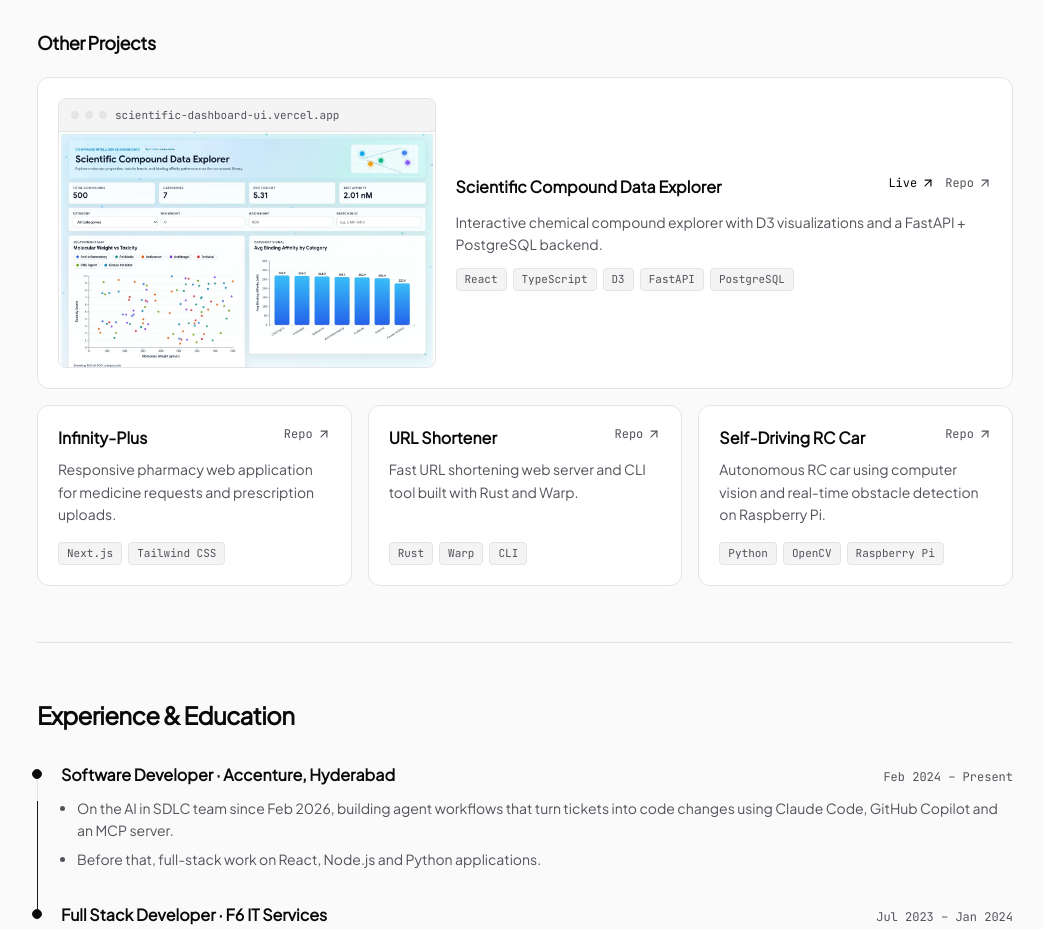
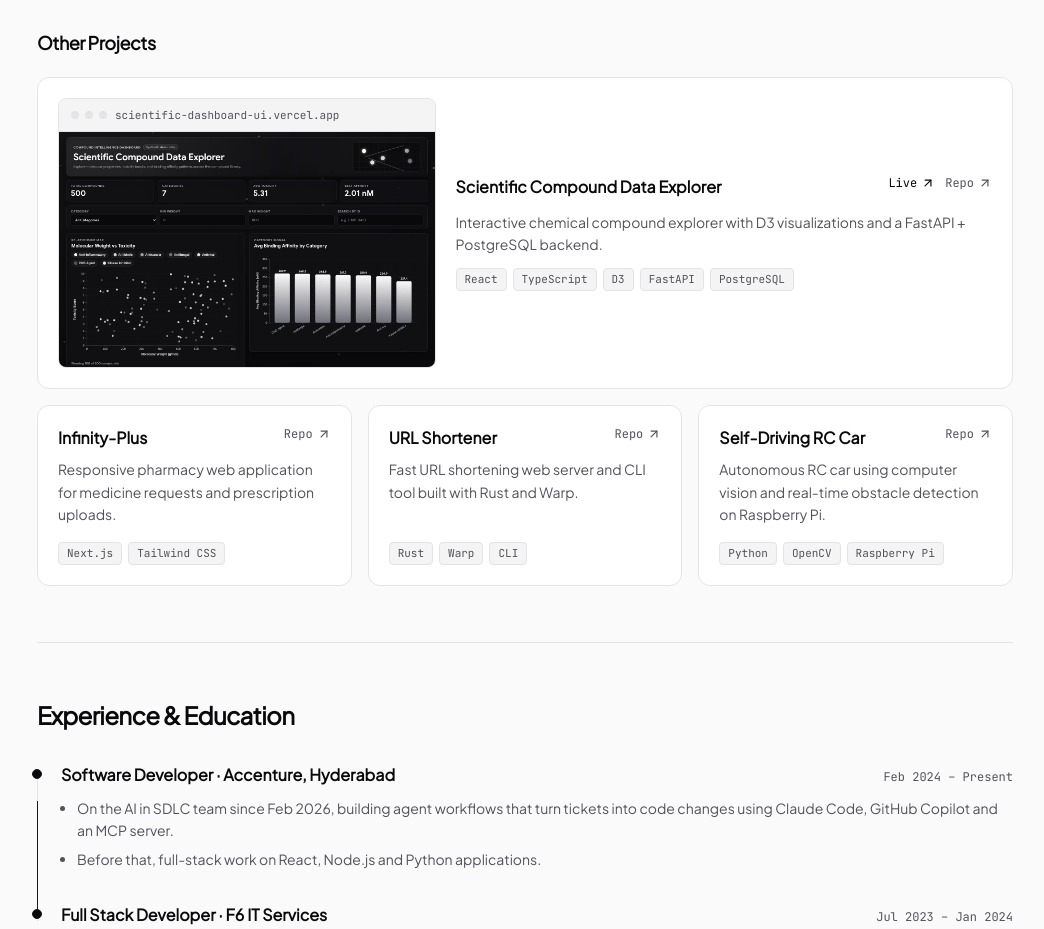
Before and after one commit to varuunnn216/Portfolio, a React (Vite) app: page / in a window 1280 px wide. Shown: the part 1760-2689 px from the top of the page, without its empty margins (115-1159 px from the left). Built offline with nearby package versions, Linux system fonts and the light colour scheme.

Commit message:
chore(projects): update Scientific Compound Data Explorer screenshot to dark theme

```diff
--- a/src/data/portfolio.js
+++ b/src/data/portfolio.js
@@ -81,9 +81,9 @@ export const SCIENTIFIC_PROJECT = {
     "Interactive chemical compound explorer with D3 visualizations and a FastAPI + PostgreSQL backend.",
   liveUrl: "https://scientific-dashboard-ui.vercel.app/",
   repoUrl: "https://github.com/varuunnn216/Scientific-Dashboard",
-  image: "/projects/scientific-explorer.webp",
+  image: "/projects/scientific-explorer-dark.webp",
   imageAlt:
-    "Scientific Compound Data Explorer dashboard showing compound metrics, molecular weight scatter plot, and binding affinity bar chart",
+    "Dark Scientific Compound Data Explorer dashboard showing compound metrics, molecular weight scatter plot, and binding affinity bar chart",
   tech: ["React", "TypeScript", "D3", "FastAPI", "PostgreSQL"],
 };
 
```
Also changed, not shown: public/projects/scientific-explorer-dark.webp (added), public/projects/scientific-explorer.webp (deleted).
